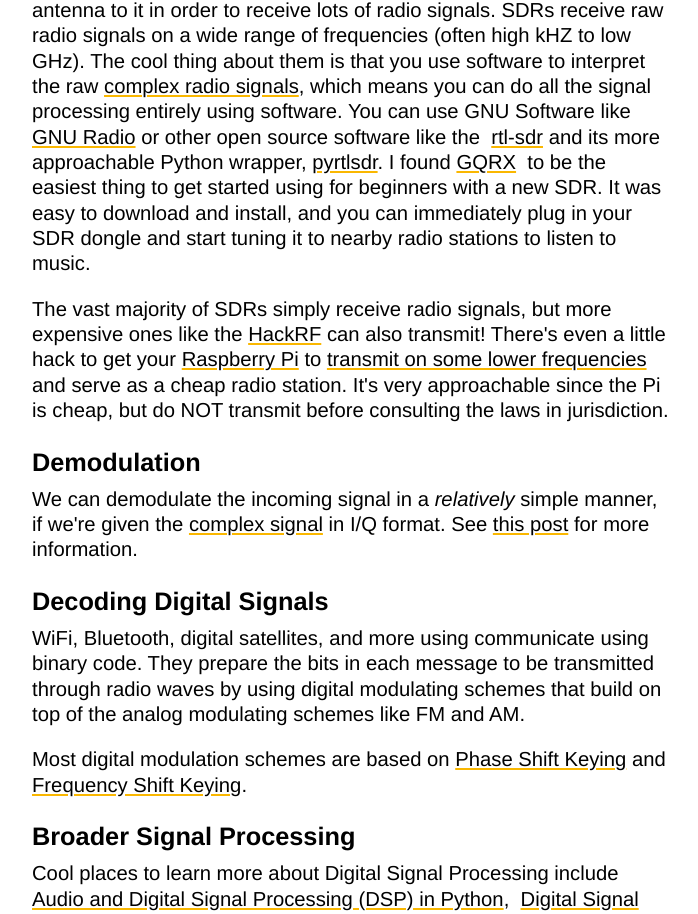
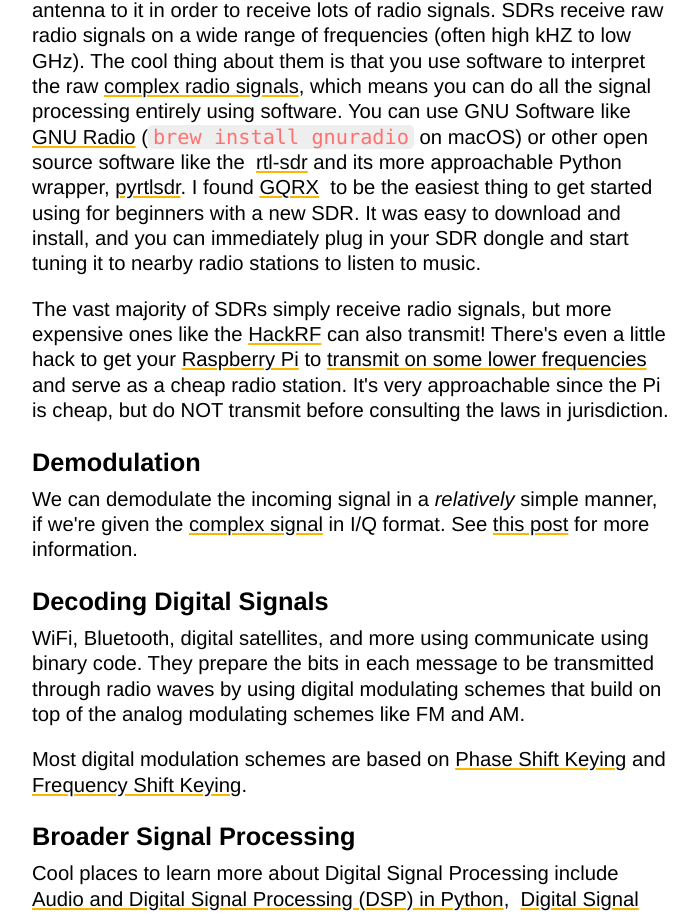
Before and after one commit to aunyks/blog, a Next.js app: page /notes/applied-dsp in a window 1280 px wide. Shown: the part 857-1771 px from the top of the page, without its empty margins (288-986 px from the left). Built offline with nearby package versions, Linux system fonts and the light colour scheme.

Commit message:
finally got macos installed

```diff
--- a/pages/notes/applied-dsp.js
+++ b/pages/notes/applied-dsp.js
@@ -28,7 +28,7 @@ export default function AppliedDSP() {
       <p>
         We can use a <a target="_blank" href="https://www.amazon.com/s?k=software+defined+radio">Software Defined Radio (SDR)</a> dongle and attach an antenna to it in order to receive lots of radio signals.
       SDRs receive raw radio signals on a wide range of frequencies (often high kHZ to low GHz). The cool thing about them is that you use software to interpret the raw <a href="/2020/11/understanding-complex-signals">complex radio signals</a>, which means
-      you can do all the signal processing entirely using software. You can use GNU Software like <a target="_blank" href="https://www.gnuradio.org/">GNU Radio</a> or other open source software like the
+      you can do all the signal processing entirely using software. You can use GNU Software like <a target="_blank" href="https://www.gnuradio.org/">GNU Radio</a> (<code>brew install gnuradio</code> on macOS) or other open source software like the
       &nbsp;<a target="_blank" href="https://github.com/osmocom/rtl-sdr">rtl-sdr</a> and its more approachable Python wrapper, <a target="_blank" href="https://github.com/roger-/pyrtlsdr">pyrtlsdr</a>. I found <a target="_blank" href="https://gqrx.dk/">GQRX</a>&nbsp;
        to be the easiest thing to get started using for beginners with a new SDR. It was easy to download and install, and you can immediately plug in your SDR dongle and start tuning it to nearby radio stations
       to listen to music.
```
